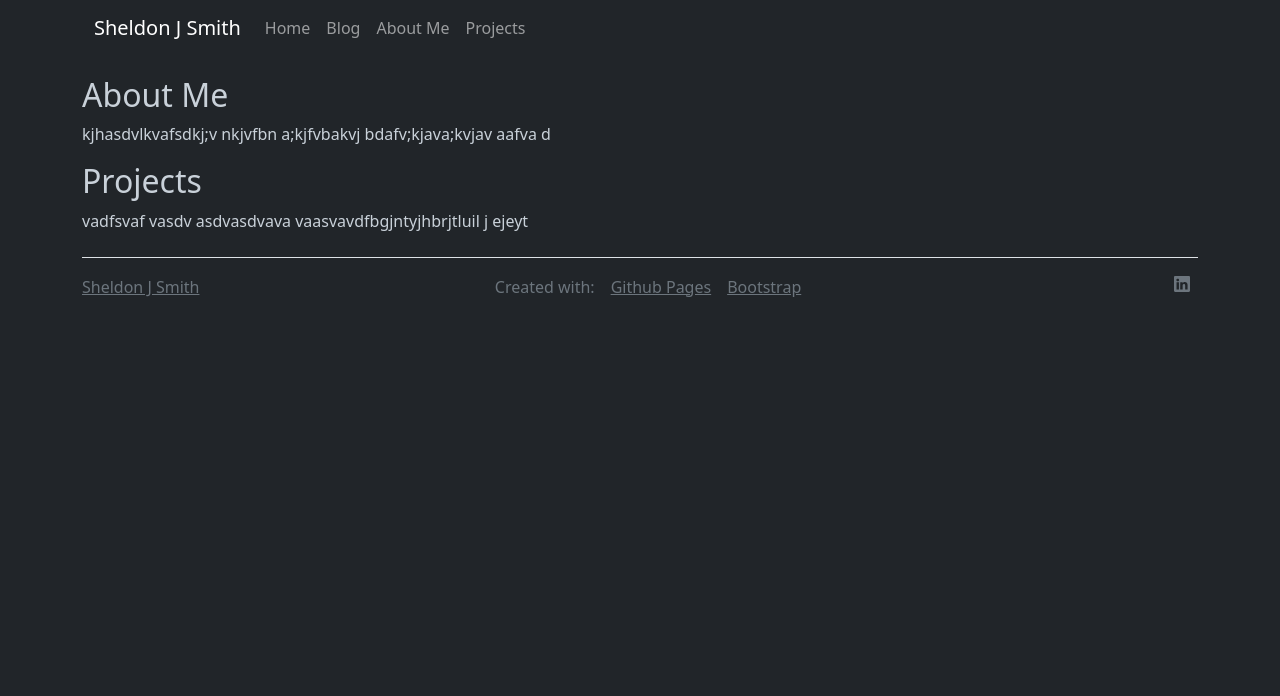
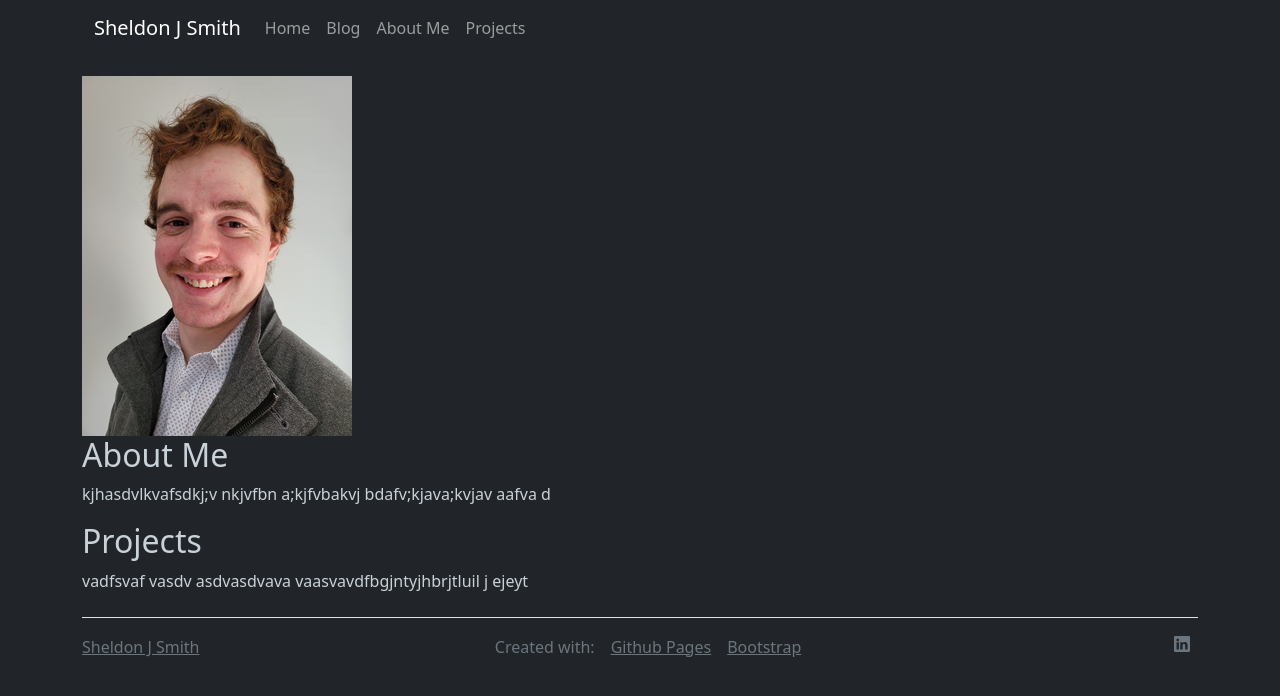
Before and after one commit to Screemm/screemm.github.io, a Jekyll site: the page built from index.md, in a window 1280 px wide. Shown: the top 696 px of the page. Built offline with Jekyll 4.4.1, drawn with Linux system fonts in a browser that asks for light colours; nearby versions of some CDN libraries.

Commit message:
Update default.html

```diff
--- a/_layouts/default.html
+++ b/_layouts/default.html
@@ -5,9 +5,10 @@
     <section id="main-content">
         <div class="container-fluid">
             <div class="container" style="margin-top: 20px;">
-              {{ content }}
+                <img src="assets/images/avatar.png" alt="avatar">
+                {{ content }}
 
-              {%- include footer.html -%}
+                {%- include footer.html -%}
             </div>
         </div>
     </section>
```
